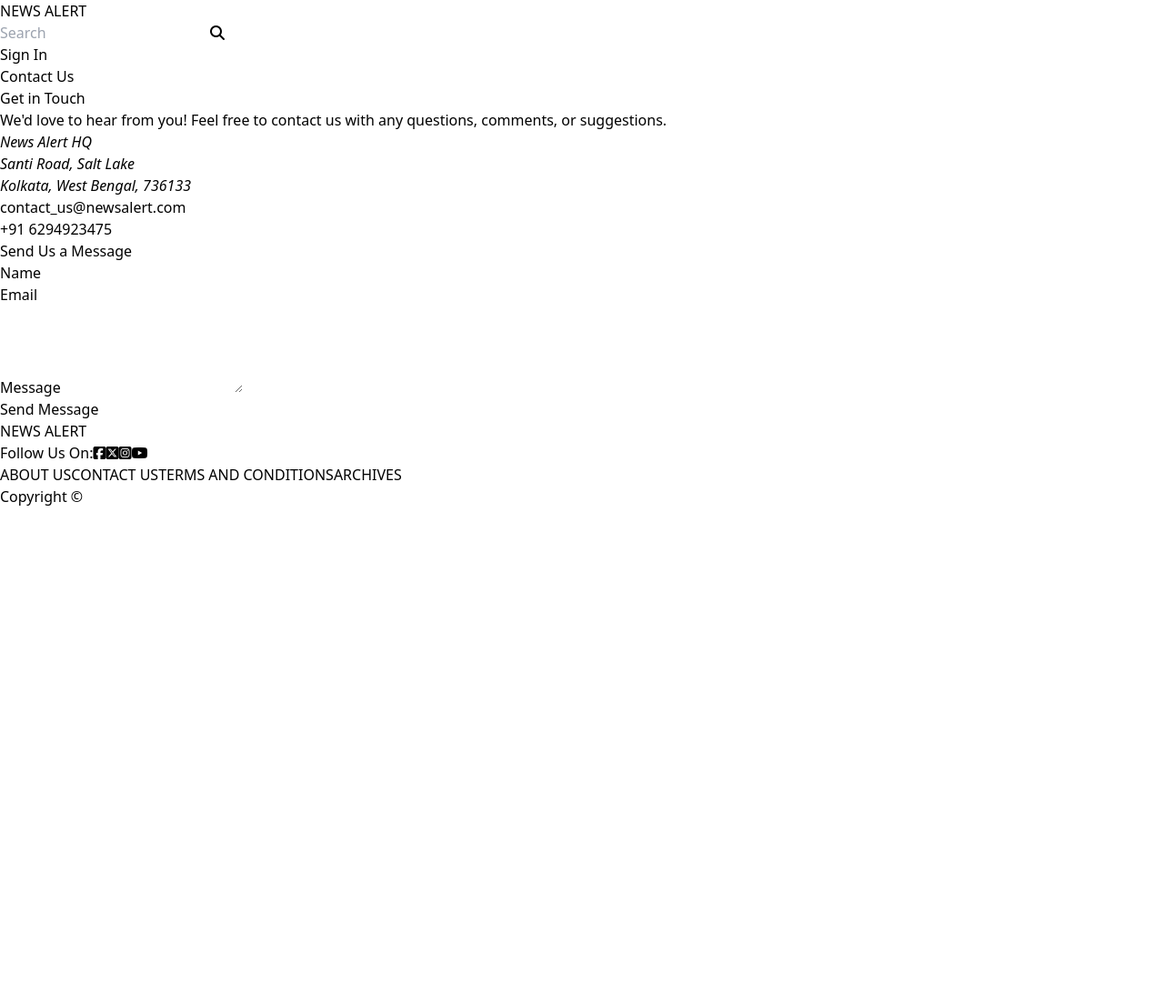
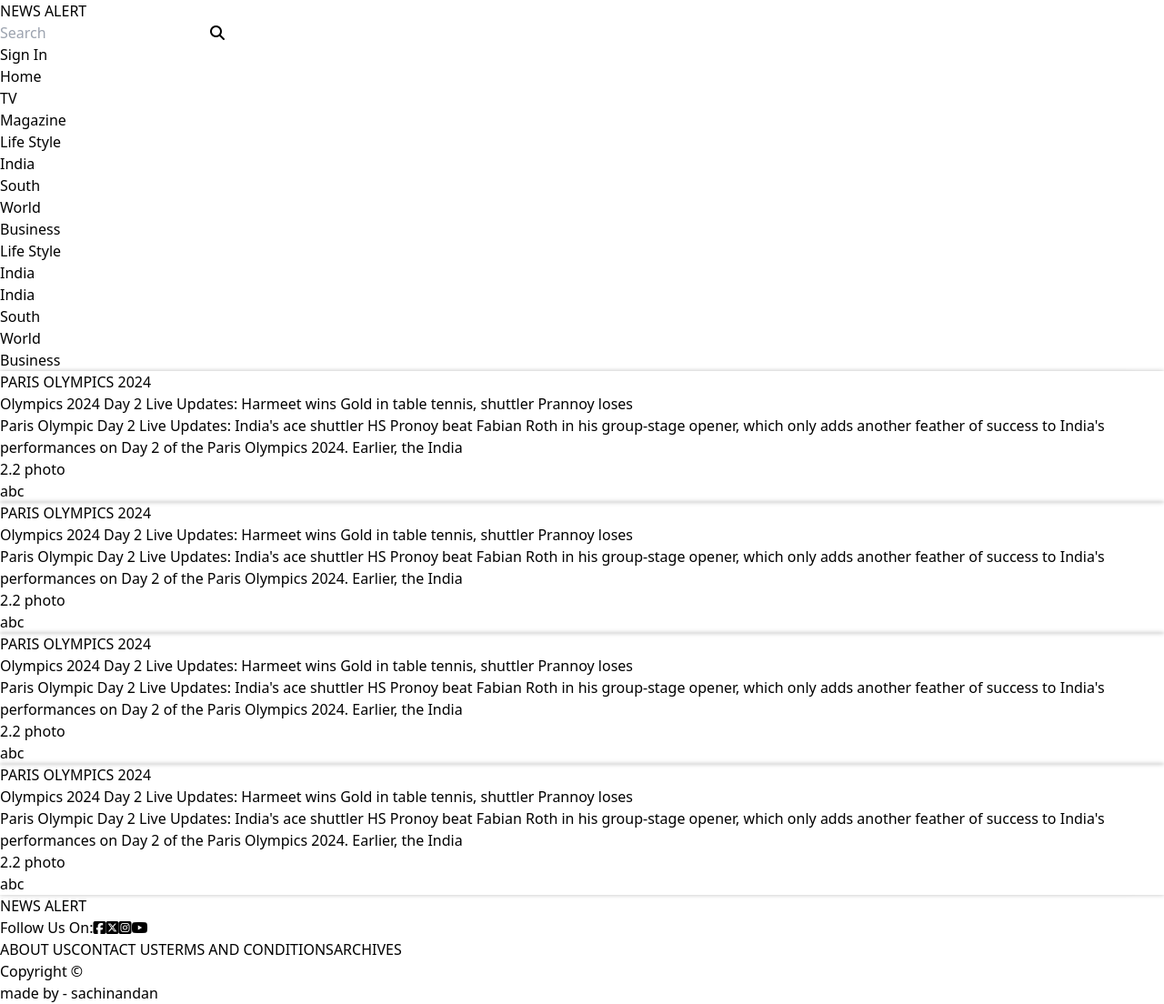
Before and after one commit to sachin-bi/news-alert, a React (Vite) app: page / in a window 1280 px wide. Shown: the whole page at 91% size. Before the commit the page ends 800 px from the top, so only its background shows below. Built offline with nearby package versions, Linux system fonts and the light colour scheme.

Commit message:
react-router-dom sets Link and NavLink

```diff
--- a/src/compnents/Footer/Footer.jsx
+++ b/src/compnents/Footer/Footer.jsx
@@ -1,4 +1,5 @@
 import Logo from "../presentational/Logo";
+import { Link, NavLink } from "react-router-dom";
 
 export default function Footer() {
   return (
@@ -31,12 +32,33 @@
               </div>
 
               <div className="bg-slate-100 flex justify-around my-1 py-1">
-                <a href="x">ABOUT US</a>
-                <a href="x">CONTACT US</a>
+                <span>
+                  <NavLink to="/about"
+
+                   className={({isActive})=>`rounded ${isActive ? "font-semibold bg-slate-300" : "font-normal"} px-2`}
+
+                   >ABOUT US</NavLink>
+                </span>
+                <span>
+                  <NavLink to="/contact"
+
+                  className={({isActive})=>`rounded ${isActive ? "font-semibold bg-slate-300" : "font-normal"} px-2`}
+
+                  >CONTACT US</NavLink>
+                </span>
+                <span>
+                  <NavLink>TERMS AND CONDITIONS</NavLink>
+                </span>
+                <span>
+                  <NavLink>ARCHIVES</NavLink>
+                </span>
+
+                {/* <a href="x">CONTACT US</a>
                 <a href="x">TERMS AND CONDITIONS</a>
-                <a href="x">ARCHIVES</a>
+                <a href="x">ARCHIVES</a> */}
               </div>
               <div className="text-center my-2">Copyright ©</div>
+              <div className="text-center font-extralight  my-2">made by - sachinandan</div>
             </footer>
           </div>
         </div>
--- a/src/compnents/Home/CardContainer/CardNews.jsx
+++ b/src/compnents/Home/CardContainer/CardNews.jsx
@@ -1,3 +1,4 @@
+import { Link } from 'react-router-dom';
 import './CardNews.css';
 
 //rafce
@@ -10,12 +11,12 @@
         </div>
         <div className="grid grid-cols-5 gap-2">
           <div className="  col-span-4 font-medium">
+              <Link to="#">
             <div className="my-2 line-clamp-3 font-semibold">
-              <a href="#">
                 Olympics 2024 Day 2 Live Updates: Harmeet wins Gold in table
                 tennis, shuttler Prannoy loses
-              </a>
             </div>
+              </Link>
             {/* <hr /> */}
             <div className="my-2 line-clamp-2 text-sm font-normal text-gray-600">
               Paris Olympic Day 2 Live Updates: India's ace shuttler HS Pronoy
--- a/src/compnents/Home/SideBar/SideBar.jsx
+++ b/src/compnents/Home/SideBar/SideBar.jsx
@@ -1,10 +1,19 @@
+import { Link, NavLink } from "react-router-dom";
+
 export default function SideBar() {
+
   return (
     <>
       <div className="sticky top-0 min-h-dvh  ">
         <ul className=" mx-8 flex flex-col  justify- py-5
         text-base font-normal gap-1 sticky top-0">
-          <li className="hover:font-medium py-2"><a href="#">Home</a></li>
+          <li className="hover:font-medium py-2">    <NavLink to="/"
+                            className={({isActive})=>`rounded ${isActive ? "font-bold " : "font-normal"} px-2`}
+
+          >
+          Home  </NavLink>
+
+          </li>
           <li className="hover:font-medium py-2">TV</li>
           <li className="hover:font-medium py-2">Magazine</li>
           <li  className="hover:font-medium py-2">Life Style</li>
--- a/src/compnents/Layout/Layout.jsx
+++ b/src/compnents/Layout/Layout.jsx
@@ -4,6 +4,7 @@
 import Footer from "../Footer/Footer";
 import About from "../About/About";
 import ContactUs from "../ContactUs/ContactUs";
+import { Outlet } from "react-router-dom";
 
 function Layout() {
   return (
@@ -11,7 +12,7 @@
       <Navbar />
       {/* <Home/> */}
       {/* <About /> */}
-      <ContactUs/>
+      <Outlet/>
       <Footer />
     </>
   );
--- a/src/compnents/NavBar/Navbar.jsx
+++ b/src/compnents/NavBar/Navbar.jsx
@@ -1,5 +1,6 @@
 import Logo from "../presentational/Logo";
-
+// import { FontAwesomeIcon } from '@fortawesome/react-fontawesome'
+// import { faEnvelope, faMagnifyingGlass } from '@fortawesome/free-solid-svg-icons';
 
 export default function Navbar() {
   return (
@@ -18,6 +19,8 @@
                 />
                 <button className="outline-none px-2 py-1 hover:text-blue-500 ">
                   <i class="fa-solid fa-magnifying-glass"></i>
+                  {/* <FontAwesomeIcon icon="faEnvelope" /> */}
+
                 </button>
               </form>
             </div>
--- a/src/compnents/presentational/Logo.jsx
+++ b/src/compnents/presentational/Logo.jsx
@@ -1,9 +1,14 @@
+import { Link, NavLink } from "react-router-dom";
+import React from 'react';
+
 export default function Logo() {
   return (
-    <span>
-      <h2 className="font-extrabold font-sans text-2xl text-red-800 ">
-        NEWS ALERT
-      </h2>
-    </span>
+    <Link to="/">
+      <span>
+        <h2 className="font-extrabold font-sans text-2xl text-red-800 ">
+          NEWS ALERT
+        </h2>
+      </span>
+    </Link>
   );
 }
--- a/src/main.jsx
+++ b/src/main.jsx
@@ -1,10 +1,29 @@
-import React from 'react'
-import ReactDOM from 'react-dom/client'
-import './index.css'
-import Layout from './compnents/Layout/Layout'
+import React from "react";
+import ReactDOM from "react-dom/client";
+import "./index.css";
+import Layout from "./compnents/Layout/Layout";
+import {
+  createBrowserRouter,
+  createRoutesFromElements,
+  Route,
+  RouterProvider,
+} from "react-router-dom";
+import Home from "./compnents/Home/Home";
+import About from "./compnents/About/About";
+import ContactUs from "./compnents/ContactUs/ContactUs";
 
-ReactDOM.createRoot(document.getElementById('root')).render(
+const router = createBrowserRouter(
+  createRoutesFromElements(
+    <Route path="/" element={<Layout />}>
+      <Route path="" element={<Home />} />
+      <Route path="/about" element={<About />} />
+      <Route path="/contact" element={<ContactUs />} />
+    </Route>
+  )
+);
+
+ReactDOM.createRoot(document.getElementById("root")).render(
   <React.StrictMode>
-    <Layout/>
-  </React.StrictMode>,
-)
+    <RouterProvider router={router} />
+  </React.StrictMode>
+);
```
Also changed, not shown: package.json (+7 -1 lines), 1 other file (tests, documents, lock files or other folders).
